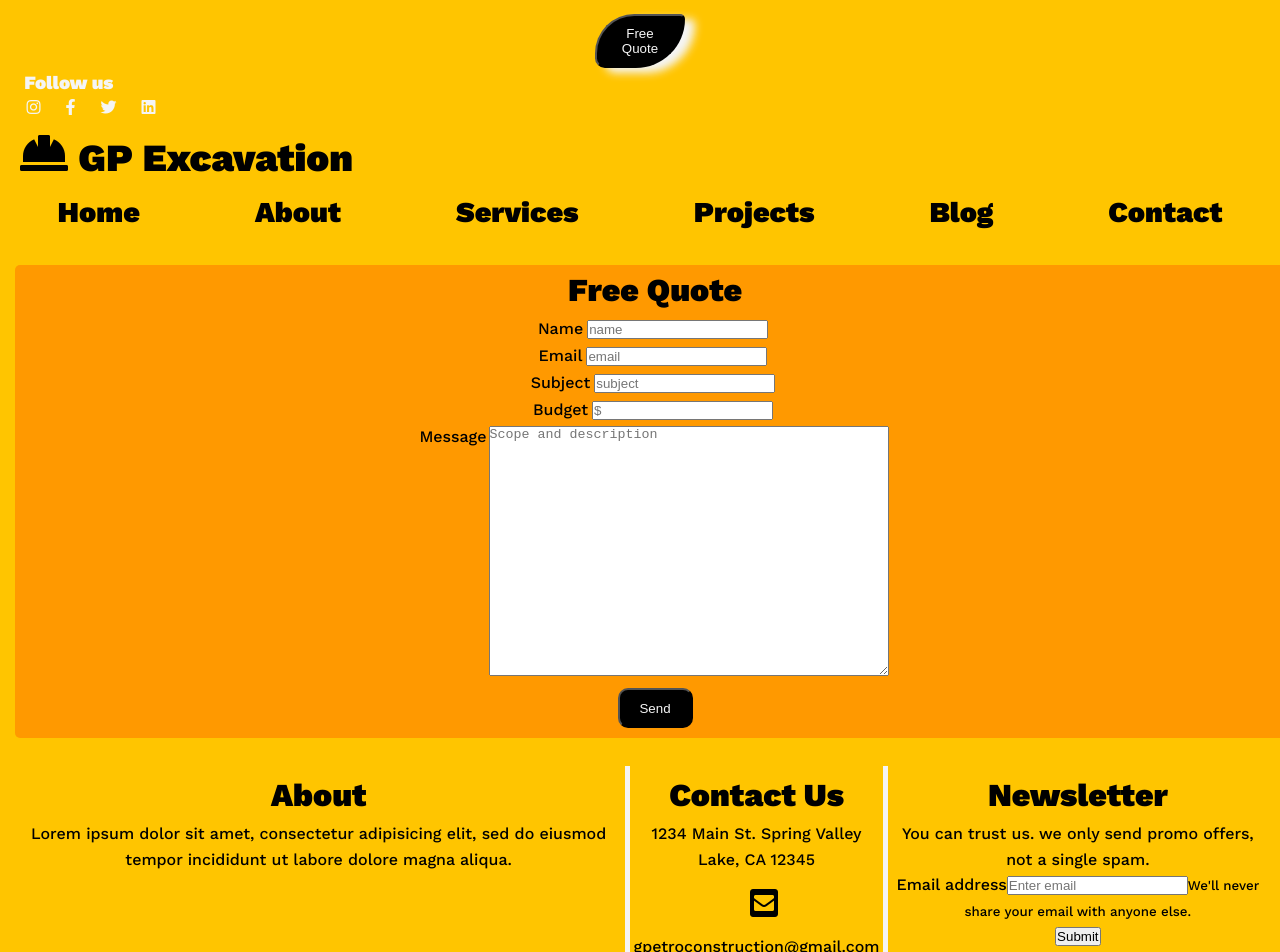
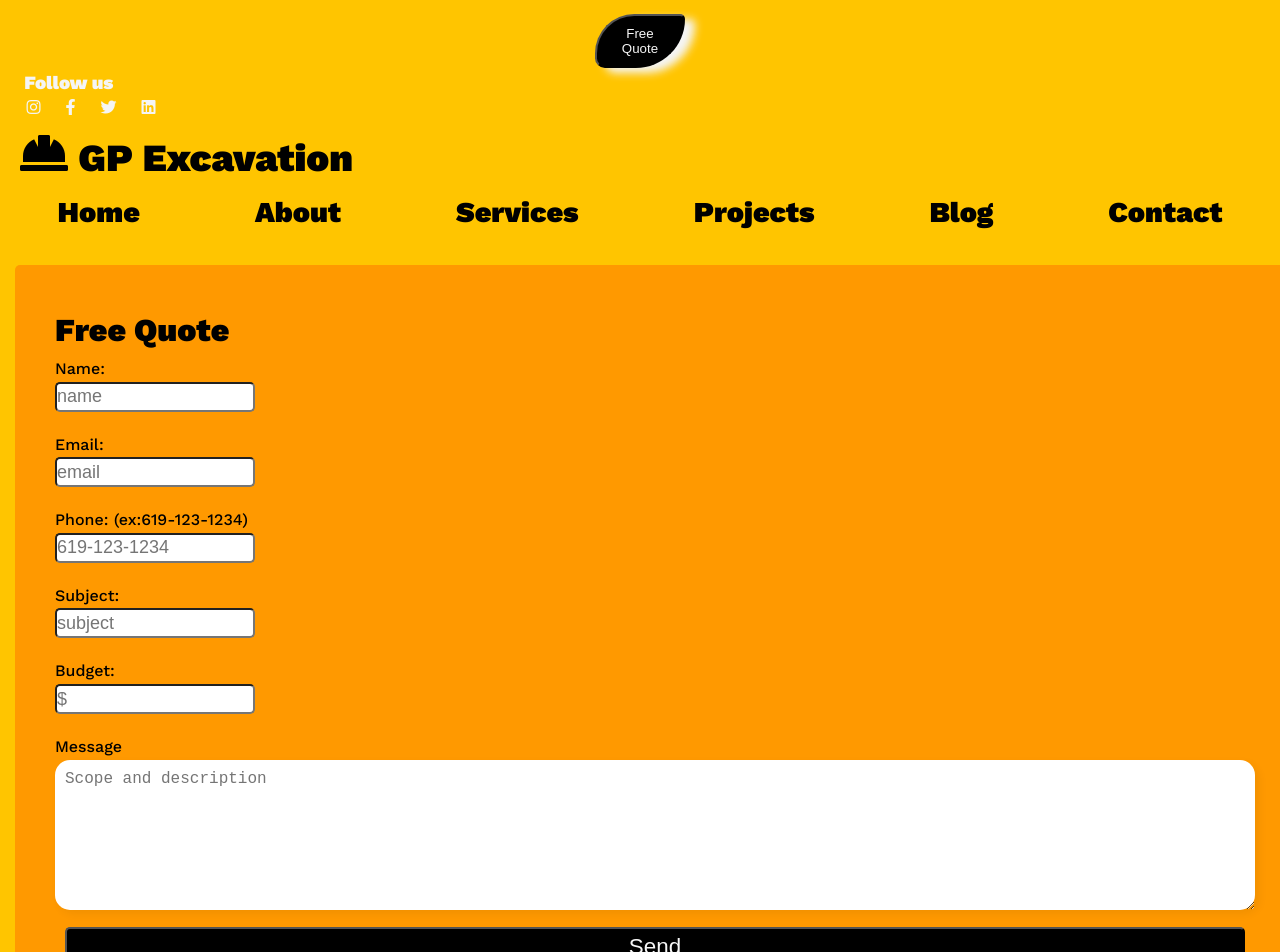
Before and after one commit to GregPetropoulos/GP-Excavation, a React (Create React App) app: page /contact in a window 1280 px wide. Shown: the top 952 px of the page. Built offline with nearby package versions, Linux system fonts and the light colour scheme.

Commit message:
finalized the ffree quote form style and did a function check.

```diff
--- a/src/App.css
+++ b/src/App.css
@@ -387,7 +387,7 @@ video {
 }
 .desert {
   width: 100%;
-  border-radius:30px;
+  border-radius: 30px;
   /* object-fit: cover;*/
   object-fit: contain;
   /* object-position: center left;  */
@@ -402,7 +402,7 @@ video {
   font-size: 1.1rem;
   width: 125px;
   height: 50px;
-  cursor:pointer;
+  cursor: pointer;
   background-color: #000;
   color: whitesmoke;
   padding: 2px;
@@ -413,7 +413,7 @@ video {
     0 100px 80px rgba(0, 0, 0, 0.12);
   border-radius: 9px;
 }
-.free-quote-btn-global:hover{
+.free-quote-btn-global:hover {
   background-color: #ff0000;
 }
 .quote-col {
@@ -421,7 +421,7 @@ video {
   justify-content: center;
   margin-bottom: 25px;
 }
-.projectImage{
+.projectImage {
   /* object-fit: cover; */
   /* width:100%; */
   /* height:100%; */
@@ -432,36 +432,31 @@ video {
   transition: .5s ease;
   backface-visibility: hidden; */
 }
-.photo-grid-row-projects{
+.photo-grid-row-projects {
   /* position: relative; */
   /* width: 100%; */
-
 }
-.photo-grid-col-projects{
+.photo-grid-col-projects {
   /* position: relative; */
 
   /* width:100%; */
   /* height:100%; */
 }
 
-
-.latest-project-row-container{
+.latest-project-row-container {
   /* display:flex;
   justify-content: center; */
 }
-.description-projects{
+.description-projects {
   /* text-align: center; */
   /* word-wrap: break-word; */
 }
-.main-photo-row-projects{
+.main-photo-row-projects {
   /* display:flex;
 flex-direction: row; */
-width:100%;
+  width: 100%;
   height: 100%;
-
 }
-
-
 
 /* new project overlay set up */
 /* -------------------- */
@@ -477,14 +472,13 @@ height: 100%;
   opacity: 1;
   display: block;
   width: 100%;
-  transition: .5s ease;
+  transition: 0.5s ease;
   backface-visibility: hidden;
-  height:100%;
-
+  height: 100%;
 }
 
 .middle {
-  transition: .5s ease;
+  transition: 0.5s ease;
   opacity: 0;
   position: absolute;
   top: 50%;
@@ -492,8 +486,7 @@ height: 100%;
   transform: translate(-50%, -50%);
   -ms-transform: translate(-50%, -50%);
   text-align: center;
-  height:100%;
-
+  height: 100%;
 }
 
 .container:hover .image {
@@ -505,72 +498,93 @@ height: 100%;
 }
 
 .text {
-  background-color: #04AA6D;
+  background-color: #04aa6d;
   color: white;
   font-size: 16px;
   padding: 16px 32px;
 }
 /* ------------- */
-.contact-form{
-  width:100%;
+.contact-form {
+  width: 100%;
   height: 100%;
+  box-sizing: border-box;
+  /* border-color: #000;
+border-width: 5px; */
 }
-.form-main-row{
+.form-main-row {
   border-radius: 5px;
+  border-color: #000;
+  border-width: 20px;
+  flex-wrap: wrap;
+  margin: 15px;
+  background-color: #ff9900;
+  color: #000;
+  height: 100%;
+  width: 100%;
+  padding: 40px;
+}
+.form-name {
+  margin-bottom: 20px;
+  font-size: 18px;
+  height:30px;
+  width:200px;
+  border-radius: 5px;
+}
+.form-email {
+  margin-bottom: 20px;
+  font-size: 18px;
+  height:30px;
+  width:200px;
+  border-radius: 5px;
+}
+.form-budget {
+  margin-bottom:20px;
+  font-size: 18px;
+  height:30px;
+  width:200px;
+  border-radius: 5px;
+}
+.form-subject {
+  margin-bottom:20px;
+  font-size: 18px;
+  height:30px;
+  width:200px;
+  border-radius: 5px;
+}
+textarea {
+  width: 100%;
+  resize: vertical;
+  font-size: 16px;
+  padding: 10px;
+  border-radius: 15px;
+  border: 0;
+  box-shadow: 4px 4px 10px rgba(0, 0, 0, 0.06);
+  height: 150px;
+}
+.form-btn {
+  cursor: pointer;
+  font-weight: 700px;
+  font-size: 1.4rem;
+  height: 40px;
+  width: 100%;
+  border-radius: 5px;
+  color: whitesmoke;
+  background-color: #000;
+  margin: 10px;
+}
+.form-btn:hover {
+  background-color: rgb(70, 67, 67);
+}
+.form-btn-row {
   display: flex;
   justify-content: center;
-align-items: center;
-flex-direction: column;
-margin:15px;
-background-color: #FF9900;
-color:#000;
-height: 100%;
-width:100%
-/* text-align: center; */
+  width: 100%;
 }
-.form-name{
-  margin:4px;
+.form-phone{
+  font-size: 18px;
+  height:30px;
+  width:200px;
+  border-radius: 5px;
+  margin-bottom:20px;
 
 }
-.form-email{
-  margin:4px;
-
-}
-  .form-budget{
-    margin:4px;
-
-  }
-  .form-subject{
-    margin:4px;
-
-  }
-.form-message{
-  margin:2px;
-  resize:vertical;
-  height: 250px;
-  width: 400px;
-}
-.label-text-combo{
-  display: flex;
-  justify-content: center;
-}
-.form-label-message{
-  /* margin-bottom:60px; */
-  /* padding-bottom: 30px; */
-}
-.form-btn{
-  cursor: pointer;
-  height:40px;
-  width:75px;
-  border-radius: 10px;
-  color:whitesmoke;
-  background-color: #000;
-  margin:10px;
-}
-.form-btn:hover{
-background-color: rgb(70, 67, 67);
-}
-.form-btn-row{
-  display: flex;
-  justify-content: center;
-}
--- a/src/App.js
+++ b/src/App.js
@@ -7,7 +7,7 @@ import About from './component/layout/About';
 import Contact from './component/layout/Contact';
 import ServicePage from './component/layout/ServicePage';
 import Projects from './component/layout/Projects';
-import QuoteForm from'./component/layout/QuoteForm'
+import ContactMe from'./component/ContactMe'
 import Footer from '../src/component/Footer';
 
 
@@ -22,7 +22,7 @@ function App() {
         <Route exact path='/service' component={ServicePage} />
         <Route exact path='/projects' component={Projects} />
         <Route exact path='/contact' component={Contact} />
-        <Route exact path='/quote' component={QuoteForm} />
+        <Route exact path='/quote' component={ContactMe} />
 
 
       </Switch>
--- /dev/null
+++ b/src/component/ContactMe.js
@@ -0,0 +1,123 @@
+import React from 'react';
+import emailjs from 'emailjs-com';
+import { Row, Col } from 'react-bootstrap';
+
+export default function ContactMe() {
+  function sendEmail(e) {
+    e.preventDefault();
+
+    emailjs
+      .sendForm(
+        'service_unyefet',
+        'contact_form',
+        e.target,
+        'user_7uuVTJTCnZ8xpy2qeVaJr'
+      )
+      .then(
+        (result) => {
+          console.log(result.text);
+        },
+        (error) => {
+          console.log(error.text);
+        }
+      );
+    e.target.reset();
+  }
+
+  return (
+    <form className='contact-form' onSubmit={sendEmail}>
+      <Row className='form-main-row'>
+        <Row>
+          <h1>Free Quote</h1>
+        </Row>
+        <Row>
+          <input type='hidden' name='contact_number' />
+          <label htmlFor='name'>
+            Name:
+            <Col>
+              <input
+                className='form-name'
+                type='text'
+                name='name'
+                placeholder='name'
+                required
+              />
+            </Col>
+          </label>
+        </Row>
+        <Row>
+          <label htmlFor='email'>
+            Email:
+            <Col>
+              <input
+                className='form-email'
+                type='email'
+                name='email'
+                placeholder='email'
+                required
+              />
+            </Col>
+          </label>
+        </Row>
+        <Row>
+          <label htmlFor='phone'>
+            Phone: (ex:619-123-1234)
+            <Col>
+              <input
+                className='form-phone'
+                type='tel'
+                pattern='[0-9]{3}-[0-9]{3}-[0-9]{4}'
+                name='phone'
+                placeholder='619-123-1234'
+                required
+              />
+            </Col>
+          </label>
+        </Row>
+        <Row>
+          <label htmlFor='subject'>
+            Subject:
+            <Col>
+              <input
+                className='form-budget'
+                type='text'
+                name='subject'
+                placeholder='subject'
+              />
+            </Col>
+          </label>
+        </Row>
+        <Row>
+          <label htmlFor='budget'>
+            Budget:
+            <Col>
+              <input
+                className='form-budget'
+                type='numbers'
+                name='budget'
+                placeholder='$'
+                required
+              />
+            </Col>
+          </label>
+        </Row>
+        <Row>
+          <Col className='label-text-combo'>
+            <label htmlFor='message' className='form-label-message'>
+              Message
+            </label>
+            <textarea
+              className='form-message'
+              name='message'
+              placeholder='Scope and description'
+              required
+            />
+          </Col>
+        </Row>
+        <Row className='form-btn-row'>
+          <input className='form-btn' type='submit' value='Send'></input>
+        </Row>
+      </Row>
+    </form>
+  );
+}
--- a/src/component/layout/ContactUs.js
+++ b/src/component/ContactUs.js
@@ -1,8 +1,13 @@
 import React from 'react';
 import emailjs from 'emailjs-com';
+// import * as emailjs from "emailjs-com";
+
 import { Col, Row, Button } from 'react-bootstrap';
+import styled from ''
+import{ init } from 'emailjs-com';
+init("user_7uuVTJTCnZ8xpy2qeVaJr");
 
-export default function ContactUs() {
+const ContactUs= () => {
   function sendEmail(e) {
     e.preventDefault();
 
@@ -23,6 +28,13 @@ export default function ContactUs() {
       );
     e.target.reset();
   }
+  // const ResponsiveForm=`styled.div
+  // {
+  //   @media (min-width:400px){
+  //     .form
+
+  //   }
+  // }`
 
   return (
     <form className='contact-form' onSubmit={sendEmail}>
@@ -83,3 +95,4 @@ export default function ContactUs() {
     </form>
   );
 }
+export default ContactUs;
--- a/src/component/layout/Contact.js
+++ b/src/component/layout/Contact.js
@@ -1,13 +1,12 @@
 import React from 'react';
 import { Container, Row, Col } from 'react-bootstrap';
 import { Link } from 'react-router-dom';
-// import QuoteForm from '../layout/QuoteForm'
-import ContactUs from './ContactUs';
+import ContactMe from '../ContactMe';
 
 const Contact = () => {
   return (
     <Container>
-  <ContactUs/>
+  <ContactMe/>
     </Container>
   );
 };
```
Also changed, not shown: 1 other file (tests, documents, lock files or other folders). Lines whose indentation alone changed are shown as unchanged.
